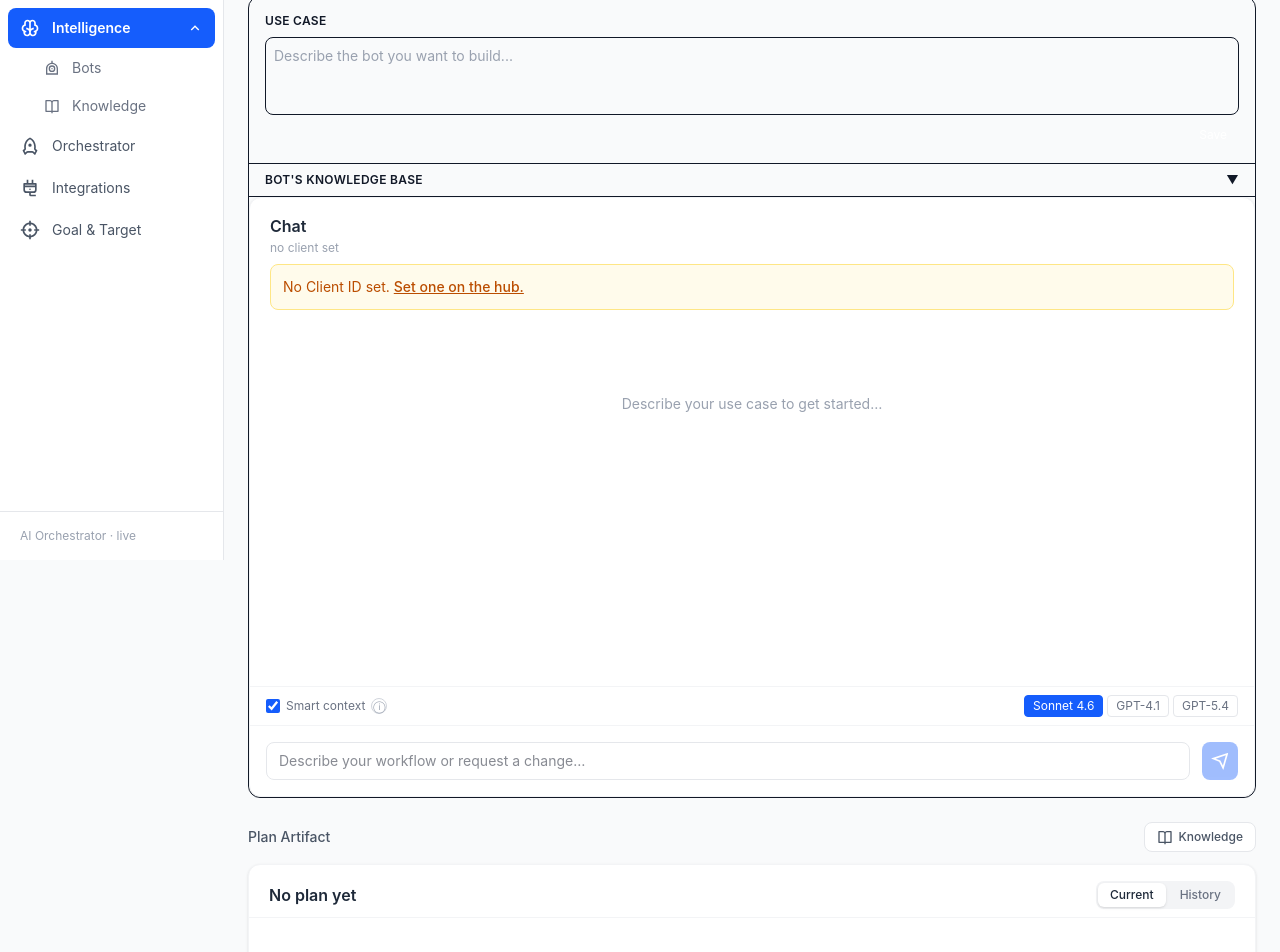
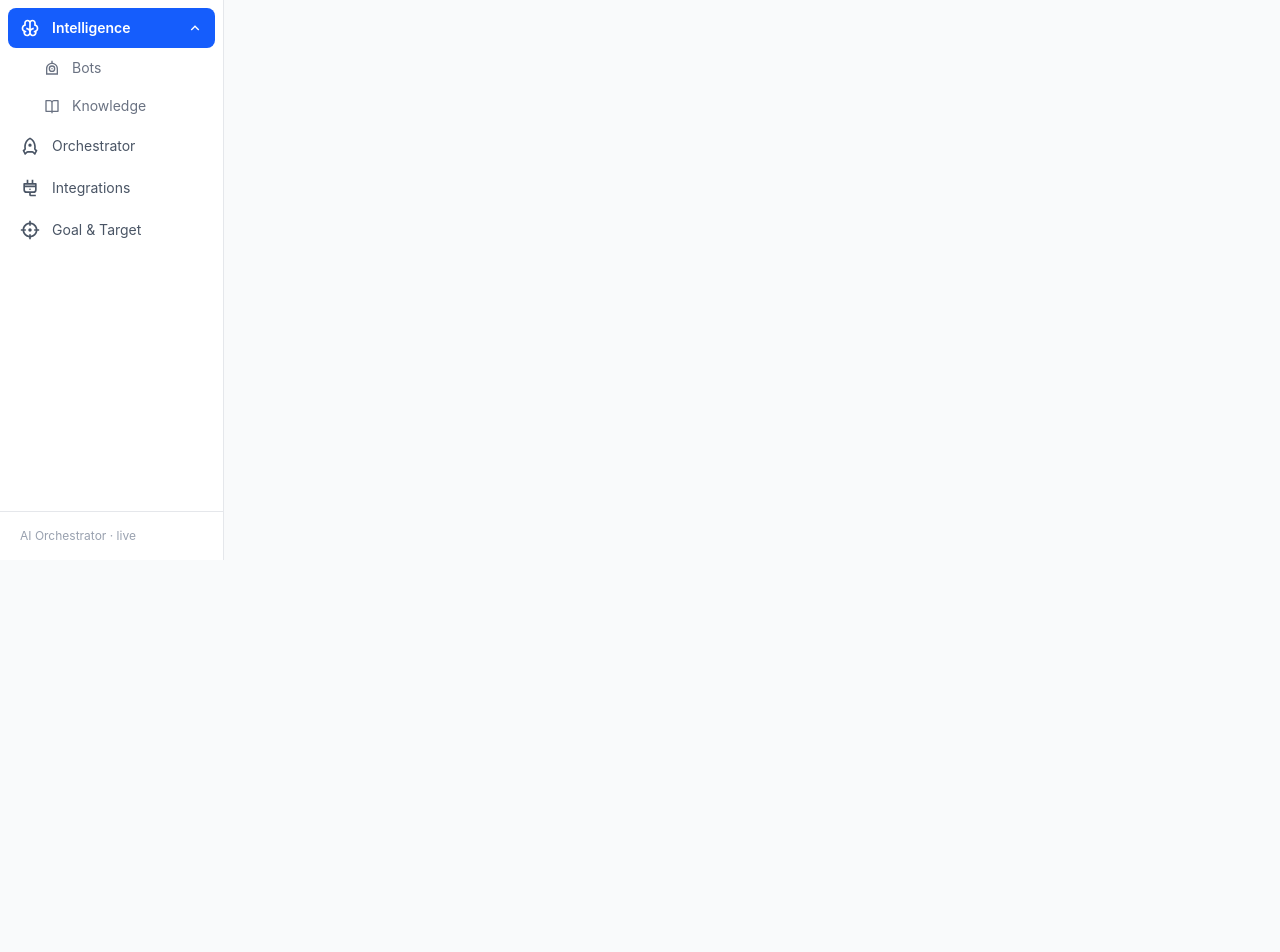
Before and after one commit to nestcub/agentic_voicebots_c360, a Next.js app in the folder dashboard/: page /intelligence/build in a window 1280 px wide. Shown: the part 240-1192 px from the top of the page. After the commit the page ends 800 px from the top, so only its background shows below. Built offline with nearby package versions, Linux system fonts and the light colour scheme.

Commit message:
update build: show only system prompt sections, workflow blueprint, bot kb

```diff
--- a/dashboard/app/intelligence/build/page.tsx
+++ b/dashboard/app/intelligence/build/page.tsx
@@ -1,11 +1,9 @@
 "use client";
 
 import { useEffect, useState } from "react";
-import ChatThread from "@/components/intelligence/ChatThread";
-import PlanArtifact from "@/components/intelligence/PlanArtifact";
 import { Card } from "@/components/Card";
-import { RiBookOpenLine, RiCloseLine, RiCheckLine, RiFileCopyLine } from "react-icons/ri";
-import { useIntelligence, usePlanCache, useKnowledgeCache } from "@/context/IntelligenceContext";
+import { RiCheckLine, RiFileCopyLine } from "react-icons/ri";
+import { useIntelligence, usePlanCache } from "@/context/IntelligenceContext";
 
 // Helper: snake_case → Title Case
 const toLabel = (key: string) =>
@@ -209,61 +207,64 @@ function BotKBPanel({ kb }: { kb: unknown }) {
   );
 }
 
+// ── Workflow Blueprint panel ───────────────────────────────────────────────────
+
+type Stage = {
+  stage_id: number;
+  name: string;
+  node_type: string;
+  purpose: string;
+};
+
+type WorkflowBlueprint = {
+  description?: string;
+  stages?: Stage[];
+};
+
+function WorkflowBlueprintPanel({ blueprint }: { blueprint: WorkflowBlueprint }) {
+  return (
+    <Card className="p-0 overflow-hidden">
+      <div className="px-5 pt-4 pb-2 border-b border-gray-100">
+        <p className="text-base font-semibold text-gray-800">Workflow Blueprint</p>
+        {blueprint.description && (
+          <p className="text-xs text-gray-400 mt-0.5">{blueprint.description}</p>
+        )}
+      </div>
+      <div className="p-5 space-y-2">
+        {(blueprint.stages ?? []).map((stage) => (
+          <div key={stage.stage_id} className="p-3 border border-gray-100 rounded-lg">
+            <div className="flex items-center gap-2">
+              <span className="text-xs font-mono bg-gray-100 text-gray-500 px-1.5 py-0.5 rounded">
+                {stage.node_type}
+              </span>
+              <span className="text-sm font-medium text-gray-800">{stage.name}</span>
+            </div>
+            {stage.purpose && (
+              <p className="text-xs text-gray-500 mt-1">{stage.purpose}</p>
+            )}
+          </div>
+        ))}
+      </div>
+    </Card>
+  );
+}
+
 // ── Main page ─────────────────────────────────────────────────────────────────
 
 export default function BuildPage() {
   const { clientId } = useIntelligence();
   const { latestPlan, plansLoading } = usePlanCache();
-  const { knowledgeFacts, knowledgeLoading, refreshKnowledge } = useKnowledgeCache();
 
   const [plan, setPlan] = useState<Record<string, unknown> | null>(null);
   const [planId, setPlanId] = useState<string | null>(null);
-  const [version, setVersion] = useState<number | null>(null);
-  const [diff, setDiff] = useState<Record<string, { before: unknown; after: unknown }> | null>(null);
-  const [knowledgeOpen, setKnowledgeOpen] = useState(false);
-
-  const [useCase, setUseCase] = useState("");
-  const [useCaseSaved, setUseCaseSaved] = useState(false);
-  const [kbContent, setKbContent] = useState("");
-  const [kbSaved, setKbSaved] = useState(false);
-  const [kbOpen, setKbOpen] = useState(false);
 
   // Hydrate plan from context
   useEffect(() => {
     if (latestPlan && !plan) {
       setPlan(latestPlan.plan ?? null);
       setPlanId(latestPlan.id);
-      setVersion(latestPlan.version);
     }
   }, [latestPlan]);
-
-  // Prefill use case and KB when clientId changes
-  useEffect(() => {
-    if (!clientId) return;
-    fetch(`/api/intelligence/session/${clientId}`)
-      .then((r) => r.json())
-      .then((d) => setUseCase(d.use_case || ""))
-      .catch(() => {});
-    fetch(`/api/intelligence/kb/${clientId}`)
-      .then((r) => r.json())
-      .then((d) => setKbContent(d.content || ""))
-      .catch(() => {});
-  }, [clientId]);
-
-  function handlePlanUpdate(data: {
-    plan: Record<string, unknown> | null;
-    plan_id: string | null;
-    diff: Record<string, { before: unknown; after: unknown }> | null;
-    version: number | null;
-    plan_changed: boolean;
-    mode: string;
-  }) {
-    if (data.plan) setPlan(data.plan);
-    if (data.plan_id) setPlanId(data.plan_id);
-    if (data.version != null) setVersion(data.version);
-    if (data.plan_changed && data.diff) setDiff(data.diff);
-    else setDiff(null);
-  }
 
   // Merge patched system_prompt_sections back into plan state
   function handleSectionPatchSuccess(changedSections: Record<string, string>) {
@@ -278,64 +279,26 @@ export default function BuildPage() {
     });
   }
 
-  async function saveUseCase() {
-    await fetch(`/api/intelligence/session/${clientId}`, {
-      method: "PATCH",
-      headers: { "Content-Type": "application/json" },
-      body: JSON.stringify({ use_case: useCase }),
-    });
-    setUseCaseSaved(true);
-    setTimeout(() => setUseCaseSaved(false), 2000);
-  }
-
-  async function saveKb() {
-    await fetch(`/api/intelligence/kb/${clientId}`, {
-      method: "POST",
-      headers: { "Content-Type": "application/json" },
-      body: JSON.stringify({ content: kbContent }),
-    });
-    setKbSaved(true);
-    setTimeout(() => setKbSaved(false), 2000);
-  }
-
-  async function approveFact(id: string) {
-    try {
-      await fetch(`/api/intelligence/knowledge/${id}`, {
-        method: "PATCH",
-        headers: { "Content-Type": "application/json" },
-        body: JSON.stringify({ status: "active" }),
-      });
-      refreshKnowledge();
-    } catch {
-      // ignore
-    }
-  }
-
-  const activeFacts = knowledgeFacts.filter((f) => f.status === "active");
-  const pendingFacts = knowledgeFacts.filter((f) => f.status === "pending");
-
-  // Derive plan fields for new shape
+  // Derive plan fields
   const systemPromptSections = plan?.system_prompt_sections as
     | Record<string, string | undefined>
     | undefined;
   const hasSections =
     systemPromptSections != null && Object.keys(systemPromptSections).length > 0;
+  const workflowBlueprint = plan?.workflow_blueprint as WorkflowBlueprint | undefined;
   const botKb = plan?.bot_kb;
 
   return (
     <div className="space-y-6">
-      {/* Page header */}
       <div>
         <h1 className="text-lg font-semibold text-gray-800">Build</h1>
-        <p className="text-xs text-gray-400 mt-0.5">Conversational workflow designer</p>
+        <p className="text-xs text-gray-400 mt-0.5">Generated bot plan</p>
       </div>
 
       {!clientId && (
         <div className="p-4 bg-amber-50 border border-amber-200 rounded-xl text-sm text-amber-700">
           No Client ID set.{" "}
-          <a href="/intelligence" className="underline font-medium">
-            Set one on the hub.
-          </a>
+          <a href="/intelligence" className="underline font-medium">Go to Bots.</a>
         </div>
       )}
 
@@ -343,161 +306,11 @@ export default function BuildPage() {
         <p className="text-sm text-gray-400">Loading plan…</p>
       )}
 
-      {/* Main split layout */}
-      <div className="grid lg:grid-cols-[1fr_1.2fr] gap-6">
-        {/* Left: Use Case + KB + Chat */}
-        <div className="min-w-0 flex flex-col gap-0 rounded-xl overflow-hidden border border-white/10 bg-white/5">
-          {/* Use Case section */}
-          <div className="flex flex-col gap-2 p-4 border-b border-white/10">
-            <label className="text-xs font-semibold text-white/50 uppercase tracking-wide">Use Case</label>
-            <textarea
-              className="w-full rounded-lg bg-white/5 border border-white/10 text-sm text-black placeholder-gray-400 p-2 resize-none focus:outline-none focus:border-white/30"
-              rows={3}
-              placeholder="Describe the bot you want to build..."
-              value={useCase}
-              onChange={(e) => { setUseCase(e.target.value); setUseCaseSaved(false); }}
-            />
-            <button
-              onClick={saveUseCase}
-              className="self-end text-xs px-3 py-1 rounded bg-white/10 hover:bg-white/20 text-white transition"
-            >
-              {useCaseSaved ? "Saved ✓" : "Save"}
-            </button>
-          </div>
-
-          {/* Knowledge Base section (collapsible) */}
-          <div className="border-b border-white/10">
-            <button
-              onClick={() => setKbOpen((o) => !o)}
-              className="w-full flex items-center justify-between px-4 py-2 text-xs font-semibold text-white/50 uppercase tracking-wide hover:text-white/70 transition"
-            >
-              <span>Bot&apos;s Knowledge Base</span>
-              <span>{kbOpen ? "▲" : "▼"}</span>
-            </button>
-            {kbOpen && (
-              <div className="flex flex-col gap-2 px-4 pb-4">
-                <textarea
-                  className="w-full rounded-lg bg-white/5 border border-white/10 text-sm text-black placeholder-gray-400 p-2 resize-none focus:outline-none focus:border-white/30"
-                  rows={6}
-                  placeholder="Paste FAQs, pricing, scripts, escalation contacts..."
-                  value={kbContent}
-                  onChange={(e) => { setKbContent(e.target.value); setKbSaved(false); }}
-                />
-                <button
-                  onClick={saveKb}
-                  className="self-end text-xs px-3 py-1 rounded bg-white/10 hover:bg-white/20 text-white transition"
-                >
-                  {kbSaved ? "Saved ✓" : "Save"}
-                </button>
-              </div>
-            )}
-          </div>
-
-          {/* Chat */}
-          <div className="flex-1">
-            <ChatThread clientId={clientId} onPlanUpdate={handlePlanUpdate} />
-          </div>
-        </div>
-
-        {/* Right: Plan artifact + Knowledge drawer toggle */}
-        <div className="relative min-w-0 space-y-4">
-          {/* Artifact column header with knowledge toggle */}
-          <div className="flex items-center justify-between mb-3">
-            <span className="text-sm font-medium text-gray-600">Plan Artifact</span>
-            <button
-              onClick={() => { setKnowledgeOpen((o) => !o); if (!knowledgeOpen) refreshKnowledge(); }}
-              title="Toggle Knowledge Drawer"
-              className={`flex items-center gap-1.5 px-3 py-1.5 text-xs font-medium rounded-lg border transition-colors ${
-                knowledgeOpen
-                  ? "bg-blue-50 border-blue-200 text-blue-700"
-                  : "bg-white border-gray-200 text-gray-600 hover:bg-gray-50"
-              }`}
-            >
-              <RiBookOpenLine className="w-4 h-4" />
-              Knowledge
-            </button>
-          </div>
-
-          {/* Knowledge side panel */}
-          {knowledgeOpen && (
-            <Card className="mb-4 p-0 overflow-hidden">
-              <div className="flex items-center justify-between px-5 pt-4 pb-2 border-b border-gray-100">
-                <p className="text-base font-semibold text-gray-800">Knowledge Base</p>
-                <button
-                  onClick={() => setKnowledgeOpen(false)}
-                  className="p-1 text-gray-400 hover:text-gray-600 rounded transition-colors"
-                >
-                  <RiCloseLine className="w-4 h-4" />
-                </button>
-              </div>
-
-              <div className="p-5 space-y-5 max-h-72 overflow-y-auto">
-                {knowledgeLoading && (
-                  <p className="text-sm text-gray-400 text-center">Loading…</p>
+      {plan && !hasSections && !workflowBlueprint && !botKb && (
+        <p className="text-sm text-gray-400">No plan generated yet.</p>
       )}
 
-                {!knowledgeLoading && knowledgeFacts.length === 0 && (
-                  <p className="text-sm text-gray-400 text-center">No knowledge facts yet.</p>
-                )}
-
-                {/* Pending facts */}
-                {!knowledgeLoading && pendingFacts.length > 0 && (
-                  <div>
-                    <p className="text-xs font-semibold text-amber-600 uppercase tracking-wide mb-2">
-                      Pending ({pendingFacts.length})
-                    </p>
-                    <div className="space-y-2">
-                      {pendingFacts.map((f) => (
-                        <div
-                          key={f.id}
-                          className="flex items-start gap-3 p-3 bg-amber-50 border border-amber-100 rounded-lg"
-                        >
-                          <div className="flex-1 min-w-0">
-                            <p className="text-xs font-medium text-gray-700">{f.topic}</p>
-                            <p className="text-xs text-gray-500 mt-0.5 truncate">{f.fact}</p>
-                          </div>
-                          <button
-                            onClick={() => approveFact(f.id)}
-                            className="shrink-0 flex items-center gap-1 px-2 py-1 text-xs font-medium bg-white border border-green-200 text-green-700 rounded hover:bg-green-50 transition-colors"
-                          >
-                            <RiCheckLine className="w-3 h-3" />
-                            Approve
-                          </button>
-                        </div>
-                      ))}
-                    </div>
-                  </div>
-                )}
-
-                {/* Active facts */}
-                {!knowledgeLoading && activeFacts.length > 0 && (
-                  <div>
-                    <p className="text-xs font-semibold text-green-600 uppercase tracking-wide mb-2">
-                      Active ({activeFacts.length})
-                    </p>
-                    <div className="space-y-2">
-                      {activeFacts.map((f) => (
-                        <div
-                          key={f.id}
-                          className="p-3 bg-gray-50 border border-gray-100 rounded-lg"
-                        >
-                          <p className="text-xs font-medium text-gray-700">{f.topic}</p>
-                          <p className="text-xs text-gray-500 mt-0.5">{f.fact}</p>
-                          {f.source && (
-                            <p className="text-xs text-gray-400 mt-0.5 italic">
-                              source: {f.source}
-                            </p>
-                          )}
-                        </div>
-                      ))}
-                    </div>
-                  </div>
-                )}
-              </div>
-            </Card>
-          )}
-
-          {/* System Prompt Sections (new plan shape) */}
+      {/* System Prompt Sections */}
       {plan && hasSections && (
         <Card className="p-0 overflow-hidden">
           <div className="px-5 pt-4 pb-2 border-b border-gray-100">
@@ -514,12 +327,13 @@ export default function BuildPage() {
         </Card>
       )}
 
-          <PlanArtifact plan={plan} planId={planId} version={version} diff={diff} />
+      {/* Workflow Blueprint */}
+      {plan && workflowBlueprint && (
+        <WorkflowBlueprintPanel blueprint={workflowBlueprint} />
+      )}
 
-          {/* Bot KB panel (new plan shape) */}
+      {/* Bot KB */}
       {plan && botKb != null && <BotKBPanel kb={botKb} />}
-        </div>
-      </div>
     </div>
   );
 }
```
Lines whose indentation alone changed are shown as unchanged.
